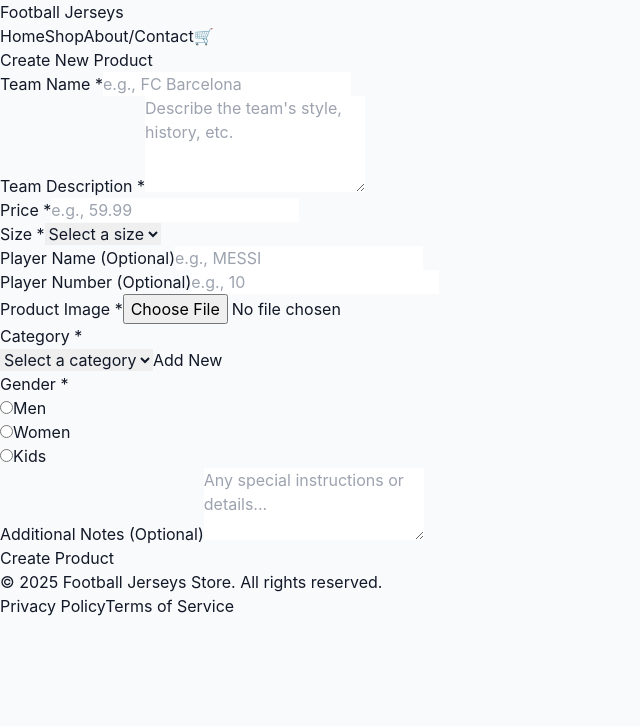
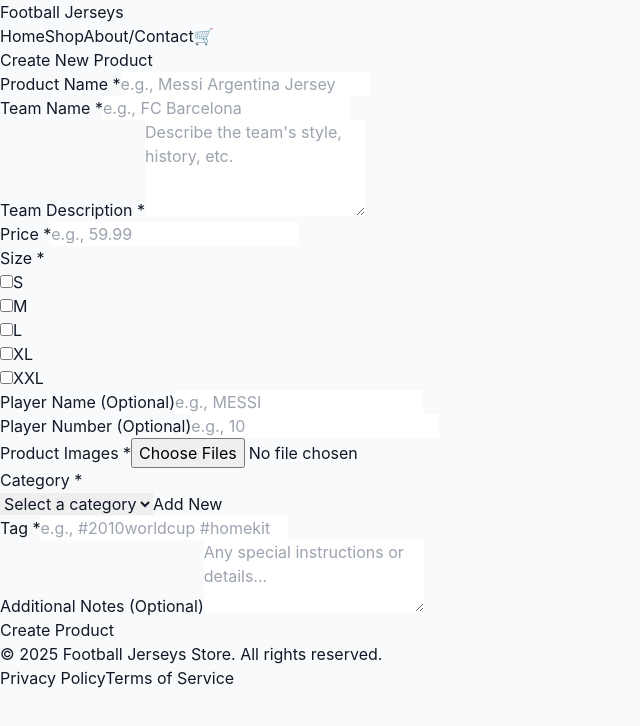
Before and after one commit to SivaPaoren/football-jersey-store, a React (Vite) app: page /admin in a window 1280 px wide. Shown: the top 726 px of the page, without its empty margins (0-640 px from the left). Built offline with nearby package versions, Linux system fonts and the light colour scheme.

Commit message:
admin field finalised

```diff
--- a/src/pages/TeamProductForm.tsx
+++ b/src/pages/TeamProductForm.tsx
@@ -2,6 +2,9 @@
 import { useForm, FormProvider } from "react-hook-form";
 import { zodResolver } from "@hookform/resolvers/zod";
 import { z } from "zod";
+
+// --- NEW: Import your API service function ---
+import { createProduct } from "../services/productService";
 
 // Initial list of categories. In a real app, this might come from an API.
 const initialCategories = [
@@ -14,14 +17,19 @@
 
 // 1. Define Zod Schema for validation and type inference
 const teamProductSchema = z.object({
+  productName: z.string().min(1, "Product Name is required"),
   teamName: z.string().min(1, "Team Name is required"),
   teamDescription: z.string().min(1, "Team Description is required"),
   price: z
     .number({ invalid_type_error: "Price must be a number" })
     .positive("Price must be a positive number"),
-  size: z.enum(["S", "M", "L", "XL", "XXL"], {
-    errorMap: () => ({ message: "Please select a size" }),
-  }),
+  size: z
+    .array(
+      z.enum(["S", "M", "L", "XL", "XXL"], {
+        errorMap: () => ({ message: "Invalid size selected" }),
+      })
+    )
+    .min(1, "At least one size is required"),
   playerName: z
     .string()
     .max(50, "Player Name cannot exceed 50 characters")
@@ -38,11 +46,12 @@
   ),
   productImage: z
     .instanceof(FileList)
-    .refine((fileList) => fileList.length > 0, "Product Image is required"),
+    .refine(
+      (fileList) => fileList.length > 0,
+      "At least one image is required"
+    ),
   category: z.string().min(1, "Category is required"),
-  gender: z.enum(["Men", "Women", "Kids"], {
-    errorMap: () => ({ message: "Please select a gender" }),
-  }),
+  tag: z.string().min(1, "Tag is required"),
   additionalNotes: z
     .string()
     .max(200, "Additional Notes cannot exceed 200 characters")
@@ -56,14 +65,15 @@
   const methods = useForm<TeamProductFormData>({
     resolver: zodResolver(teamProductSchema),
     defaultValues: {
+      productName: "",
       teamName: "",
       teamDescription: "",
       price: undefined,
-      size: undefined,
+      size: [],
       playerName: "",
       playerNumber: undefined,
       category: "",
-      gender: undefined,
+      tag: "",
       additionalNotes: "",
     },
   });
@@ -74,11 +84,12 @@
     formState: { errors, isSubmitting },
     setValue,
     clearErrors,
+    reset, // Added reset to clear form after successful submission
   } = methods;
 
-  // State to manage the image preview
+  // State to manage the image previews
   const productImageWatch = watch("productImage");
-  const [imagePreviewUrl, setImagePreviewUrl] = useState<string | null>(null);
+  const [imagePreviewUrls, setImagePreviewUrls] = useState<string[]>([]);
 
   // State to manage categories and the "add new" pop-up
   const [categories, setCategories] = useState(initialCategories);
@@ -88,38 +99,54 @@
   // Handle adding a new category
   const handleAddNewCategory = () => {
     if (newCategoryName.trim()) {
-      setCategories([...categories, newCategoryName]); // Add the new category
-      setValue("category", newCategoryName); // Set it as the selected value in the form state
-      setNewCategoryName(""); // Clear input
-      setIsNewCategoryModalOpen(false); // Close the modal
+      setCategories([...categories, newCategoryName]);
+      setValue("category", newCategoryName);
+      setNewCategoryName("");
+      setIsNewCategoryModalOpen(false);
     }
   };
 
-  // Effect to handle image preview
+  // Effect to handle image preview URLs and clean up
   React.useEffect(() => {
+    const newUrls: string[] = [];
     if (productImageWatch && productImageWatch.length > 0) {
-      const file = productImageWatch[0];
+      Array.from(productImageWatch).forEach((file) => {
         if (file && file.type.startsWith("image/")) {
-        const reader = new FileReader();
-        reader.onloadend = () => {
-          setImagePreviewUrl(reader.result as string);
+          newUrls.push(URL.createObjectURL(file));
+        }
+      });
+    }
+    setImagePreviewUrls(newUrls);
+
+    // Clean up old object URLs when component unmounts or imageWatch changes
+    return () => {
+      newUrls.forEach(URL.revokeObjectURL);
     };
-        reader.readAsDataURL(file);
-      } else {
-        setImagePreviewUrl(null);
-      }
-    } else {
-      setImagePreviewUrl(null);
-    }
   }, [productImageWatch]);
 
-  const onSubmit = (data: TeamProductFormData) => {
-    // This will only log if validation passes.
-    console.log("Form Data Submitted:", {
-      ...data,
-      productImage: data.productImage[0]?.name,
-    });
-    alert("Form submitted successfully! Check console for data.");
+  // --- UPDATED: API Submission Function to use the service file ---
+  const onSubmit = async (data: TeamProductFormData) => {
+    console.log("Form Data to be Submitted:", data); // Log the raw data
+
+    try {
+      // Destructure image files separately as they are not part of ProductApiData
+      const { productImage, ...apiData } = data;
+
+      // Call the API function from your service file
+      const result = await createProduct(apiData, productImage);
+
+      console.log("API Response:", result);
+      alert("Product created successfully!");
+      reset(); // Reset form fields after successful submission
+      setImagePreviewUrls([]); // Clear image previews
+      // Optionally reset categories if you fetch them dynamically
+      // setCategories(initialCategories);
+    } catch (error: any) {
+      console.error("Submission Error:", error);
+      alert(
+        `${error.message || "An unexpected error occurred. Please try again."}`
+      );
+    }
   };
 
   return (
@@ -140,6 +167,29 @@
               Errors: {JSON.stringify(errors, null, 2)}
             </pre>
             */}
+
+            {/* Product Name */}
+            <div>
+              <label
+                htmlFor="productName"
+                className="block text-sm font-medium text-gray-700 mb-1"
+              >
+                Product Name <span className="text-red-500">*</span>
+              </label>
+              <input
+                type="text"
+                id="productName"
+                {...methods.register("productName")}
+                className={`block w-full px-4 py-2 border rounded-md shadow-sm focus:ring-indigo-500 focus:border-indigo-500 sm:text-sm
+                  ${errors.productName ? "border-red-500" : "border-gray-300"}`}
+                placeholder="e.g., Messi Argentina Jersey"
+              />
+              {errors.productName && (
+                <p className="mt-1 text-sm text-red-600">
+                  {errors.productName.message}
+                </p>
+              )}
+            </div>
 
             {/* Team Name */}
             <div>
@@ -215,30 +265,33 @@
               )}
             </div>
 
-            {/* Size Dropdown */}
+            {/* Size Checkboxes */}
             <div>
-              <label
-                htmlFor="size"
-                className="block text-sm font-medium text-gray-700 mb-1"
-              >
+              <label className="block text-sm font-medium text-gray-700 mb-1">
                 Size <span className="text-red-500">*</span>
               </label>
-              <select
-                id="size"
+              <div className="mt-2 space-x-4 flex">
+                {["S", "M", "L", "XL", "XXL"].map((s) => (
+                  <div key={s} className="flex items-center">
+                    <input
+                      id={`size-${s}`}
+                      type="checkbox"
+                      value={s}
                       {...methods.register("size")}
-                className={`block w-full pl-3 pr-10 py-2 text-base border rounded-md focus:outline-none focus:ring-indigo-500 focus:border-indigo-500 sm:text-sm
-                  ${errors.size ? "border-red-500" : "border-gray-300"}`}
+                      className="focus:ring-indigo-500 h-4 w-4 text-indigo-600 border-gray-300 rounded"
+                    />
+                    <label
+                      htmlFor={`size-${s}`}
+                      className="ml-2 block text-sm text-gray-900 cursor-pointer"
                     >
-                <option value="">Select a size</option>
-                {["S", "M", "L", "XL", "XXL"].map((s) => (
-                  <option key={s} value={s}>
                       {s}
-                  </option>
+                    </label>
+                  </div>
                 ))}
-              </select>
+              </div>
               {errors.size && (
                 <p className="mt-1 text-sm text-red-600">
-                  {errors.size.message}
+                  {errors.size.message?.toString()}
                 </p>
               )}
             </div>
@@ -291,31 +344,35 @@
               )}
             </div>
 
-            {/* Product Image Upload */}
+            {/* Product Image Upload (Multiple) */}
             <div>
               <label
                 htmlFor="productImage"
                 className="block text-sm font-medium text-gray-700 mb-1"
               >
-                Product Image <span className="text-red-500">*</span>
+                Product Images <span className="text-red-500">*</span>
               </label>
               <input
                 type="file"
                 id="productImage"
                 accept="image/*"
+                multiple // Allows multiple file selection
                 onChange={(e) => {
                   methods.setValue("productImage", e.target.files as FileList);
                   methods.clearErrors("productImage");
                 }}
                 className="block w-full text-sm text-gray-900 border border-gray-300 rounded-md cursor-pointer bg-gray-50 focus:outline-none file:mr-4 file:py-2 file:px-4 file:rounded-md file:border-0 file:text-sm file:font-semibold file:bg-indigo-50 file:text-indigo-700 hover:file:bg-indigo-100"
               />
-              {imagePreviewUrl && (
-                <div className="mt-4 flex justify-center">
+              {imagePreviewUrls.length > 0 && (
+                <div className="mt-4 flex flex-wrap justify-center gap-4">
+                  {imagePreviewUrls.map((url, index) => (
                     <img
-                    src={imagePreviewUrl}
-                    alt="Product Preview"
-                    className="max-h-48 rounded-md shadow-md object-contain"
+                      key={index}
+                      src={url}
+                      alt={`Product Preview ${index + 1}`}
+                      className="h-32 w-32 object-contain rounded-md shadow-md"
                     />
+                  ))}
                 </div>
               )}
               {errors.productImage && (
@@ -362,33 +419,25 @@
               )}
             </div>
 
-            {/* Gender Radio Buttons */}
+            {/* Tag Input */}
             <div>
-              <label className="block text-sm font-medium text-gray-700 mb-1">
-                Gender <span className="text-red-500">*</span>
+              <label
+                htmlFor="tag"
+                className="block text-sm font-medium text-gray-700 mb-1"
+              >
+                Tag <span className="text-red-500">*</span>
               </label>
-              <div className="mt-2 space-y-2 sm:flex sm:space-y-0 sm:space-x-4">
-                {["Men", "Women", "Kids"].map((genderOption) => (
-                  <div key={genderOption} className="flex items-center">
               <input
-                      id={`gender-${genderOption}`}
-                      type="radio"
-                      value={genderOption}
-                      {...methods.register("gender")}
-                      className="focus:ring-indigo-500 h-4 w-4 text-indigo-600 border-gray-300"
+                type="text"
+                id="tag"
+                {...methods.register("tag")}
+                className={`block w-full px-4 py-2 border rounded-md shadow-sm focus:ring-indigo-500 focus:border-indigo-500 sm:text-sm
+                  ${errors.tag ? "border-red-500" : "border-gray-300"}`}
+                placeholder="e.g., #2010worldcup #homekit"
               />
-                    <label
-                      htmlFor={`gender-${genderOption}`}
-                      className="ml-2 block text-sm text-gray-900 cursor-pointer"
-                    >
-                      {genderOption}
-                    </label>
-                  </div>
-                ))}
-              </div>
-              {errors.gender && (
+              {errors.tag && (
                 <p className="mt-1 text-sm text-red-600">
-                  {errors.gender.message}
+                  {errors.tag.message}
                 </p>
               )}
             </div>
--- /dev/null
+++ b/src/services/productService.ts
@@ -0,0 +1,140 @@
+// // src/services/productService.ts
+
+// // Define the type for the data your API expects (excluding FileList, as FormData handles that)
+// interface ProductApiData {
+//   productName: string;
+//   teamName: string;
+//   teamDescription: string;
+//   price: number;
+//   size: string[];
+//   playerName?: string;
+//   playerNumber?: number;
+//   category: string;
+//   tag: string;
+//   additionalNotes?: string;
+//   // Note: productImage (FileList) is handled separately by FormData
+// }
+
+// /**
+//  * Sends product data, including multiple images, to the backend API.
+//  * @param data The validated form data (excluding FileList for direct appending).
+//  * @param images The FileList object containing the product images.
+//  * @returns A promise that resolves with the API response data.
+//  * @throws An error if the API request fails.
+//  */
+// export const createProduct = async (
+//   data: ProductApiData,
+//   images: FileList
+// ): Promise<any> => {
+//   const formData = new FormData();
+
+//   // Append all text/number fields
+//   formData.append("productName", data.productName);
+//   formData.append("teamName", data.teamName);
+//   formData.append("teamDescription", data.teamDescription);
+//   formData.append("price", data.price.toString());
+//   formData.append("category", data.category);
+//   formData.append("tag", data.tag);
+
+//   // Append optional fields only if they have values
+//   if (data.playerName) formData.append("playerName", data.playerName);
+//   if (data.playerNumber !== undefined && data.playerNumber !== null) {
+//     formData.append("playerNumber", data.playerNumber.toString());
+//   }
+//   if (data.additionalNotes) formData.append("additionalNotes", data.additionalNotes);
+
+//   // Append sizes as an array (backend might expect "size[]" or comma-separated)
+//   data.size.forEach((s) => formData.append("size[]", s));
+
+//   // Append multiple image files
+//   Array.from(images).forEach((file, index) => {
+//     formData.append(`productImages`, file); // Use 'productImages' or 'productImage[]' if backend expects array of files under one key
+//     // You can also use `formData.append(`productImage${index}`, file);` for unique keys if needed
+//   });
+
+//   try {
+//     // Replace with your actual backend API endpoint
+//     const response = await fetch("https://your-backend-api.com/products", {
+//       method: "POST",
+//       // Do NOT set Content-Type header when sending FormData;
+//       // the browser sets it automatically with the correct boundary.
+//       body: formData,
+//     });
+
+//     if (!response.ok) {
+//       // If response is not 2xx, parse error data and throw
+//       const errorData = await response.json();
+//       throw new Error(errorData.message || 'Failed to submit product data');
+//     }
+
+//     // Parse and return the successful response data
+//     return await response.json();
+//   } catch (error: any) {
+//     console.error("API Submission Error:", error);
+//     // Re-throw the error to be caught by the component
+//     throw new Error(`Error creating product: ${error.message || 'Please try again.'}`);
+//   }
+// };
+
+
+
+
+
+// src/services/productService.ts
+
+// --- NEW: Import the local storage utility functions ---
+import { saveProductData } from "../utils/localDataStorage";
+
+// Define the type for the data your API expects (excluding FileList, as FormData handles that)
+interface ProductApiData {
+  productName: string;
+  teamName: string;
+  teamDescription: string;
+  price: number;
+  size: string[];
+  playerName?: string;
+  playerNumber?: number;
+  category: string;
+  tag: string;
+  additionalNotes?: string;
+}
+
+/**
+ * Sends product data, including multiple images, to the backend API.
+ * This version now saves data to local storage for dummy purposes.
+ * @param data The validated form data (excluding FileList for direct appending).
+ * @param images The FileList object containing the product images.
+ * @returns A promise that resolves with a success message.
+ * @throws An error if the operation fails.
+ */
+export const createProduct = async (
+  data: ProductApiData,
+  images: FileList
+): Promise<any> => {
+  // Simulate API delay
+  await new Promise(resolve => setTimeout(resolve, 500));
+
+  try {
+    // For dummy purposes, we only store image metadata, not the actual file content.
+    // Storing large binary data in localStorage is not practical.
+    const productImageMetadata = Array.from(images).map(file => ({
+      name: file.name,
+      size: file.size,
+      type: file.type,
+    }));
+
+    const productToSave = {
+      ...data,
+      productImageNames: productImageMetadata, // Store metadata
+      submissionDate: new Date().toISOString(),
+    };
+
+    saveProductData(productToSave); // Call the local storage utility
+
+    // Simulate a successful API response
+    return { success: true, message: "Product saved locally!", data: productToSave };
+  } catch (error: any) {
+    console.error("Dummy API Submission Error:", error);
+    throw new Error(`Error saving product locally: ${error.message || 'Please try again.'}`);
+  }
+};
```
Also changed, not shown: src/utils/localDataStorage.ts (added, +62 -0 lines). Lines whose indentation alone changed are shown as unchanged.
